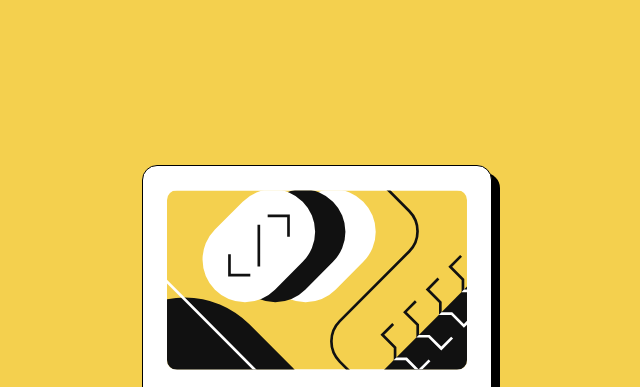
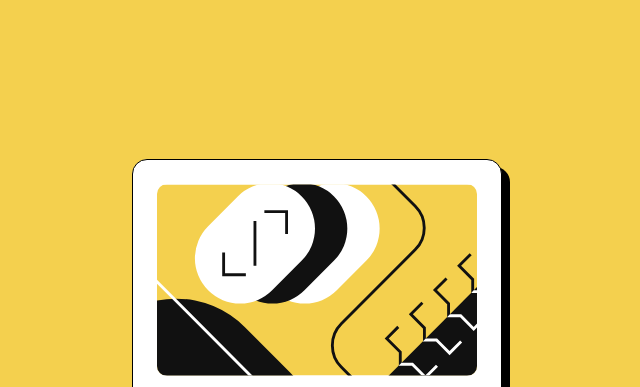
Before and after one commit to sindhu110/blog-preview-card, a plain HTML site: page index.html in a window 1280 px wide. Shown: the top 387 px of the page, without its empty margins (323-963 px from the left). Drawn offline with Linux system fonts and the light colour scheme.

Commit message:
update css file

```diff
--- a/styles.css
+++ b/styles.css
@@ -19,7 +19,7 @@ body {
 .container {
     background-color: hsl(0, 0%, 100%);
     padding: 1.5rem;
-    max-width: 350px;
+    max-width: 370px;
     border-radius: 15px;
     box-shadow: 8px 8px 0px black;
     border: 1px solid black;
```
